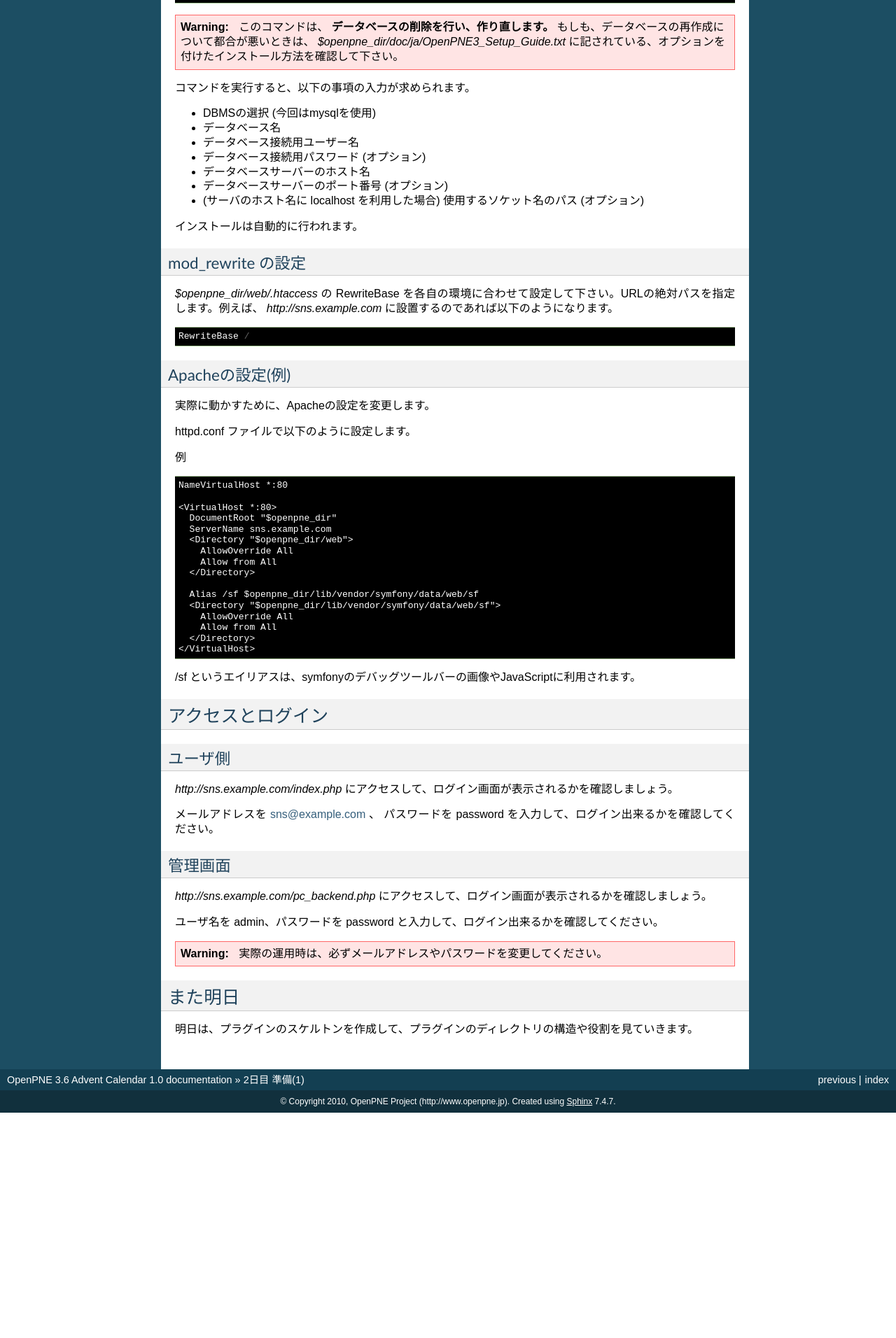
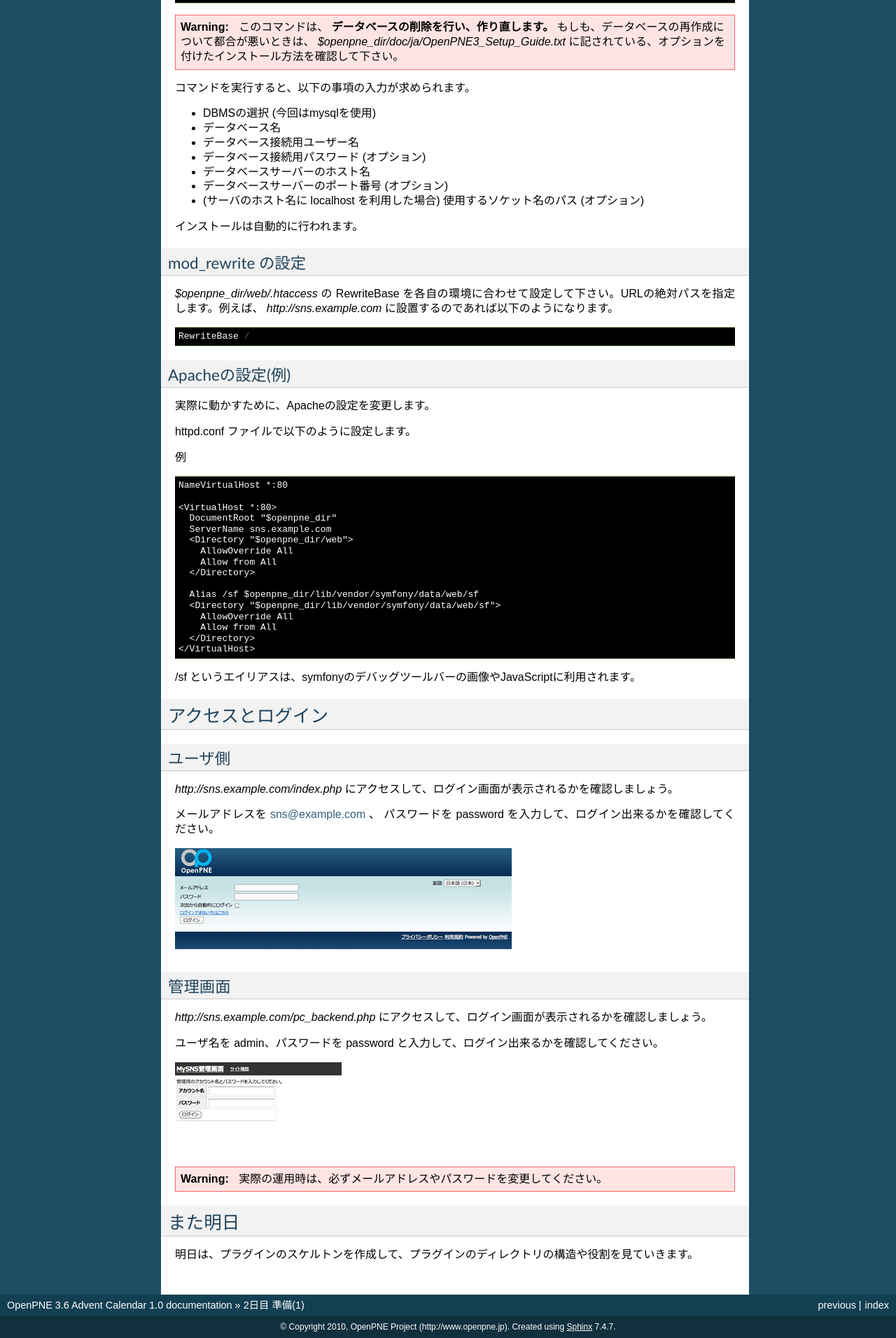
Before and after one commit to kawahara/OpenPNE3_6_AdventCalendar, a Sphinx documentation site: the page built from source/doc/02_setup1.rst, in a window 1280 px wide. Shown: the part 2716-4628 px from the top of the page at 70% size. Built offline with Sphinx 7.4.7, drawn with Linux system fonts in a browser that asks for light colours; before the commit the page ends 4306 px from its top, so only the background shows below that.

Commit message:
2日目 - 画像追加

```diff
--- a/source/doc/02_setup1.rst
+++ b/source/doc/02_setup1.rst
@@ -219,6 +219,9 @@
 
 メールアドレスを sns@example.com 、 パスワードを password を入力して、ログイン出来るかを確認してください。
 
+.. image:: images/s2-1.png
+
+
 管理画面
 --------
 
@@ -226,10 +229,11 @@
 
 ユーザ名を admin、パスワードを password と入力して、ログイン出来るかを確認してください。
 
+.. image:: images/s2-2.png
+
 .. warning::
 
   実際の運用時は、必ずメールアドレスやパスワードを変更してください。
-
 
 また明日
 ========
```
Also changed, not shown: source/doc/images/s2-1.png (added), source/doc/images/s2-2.png (added).
